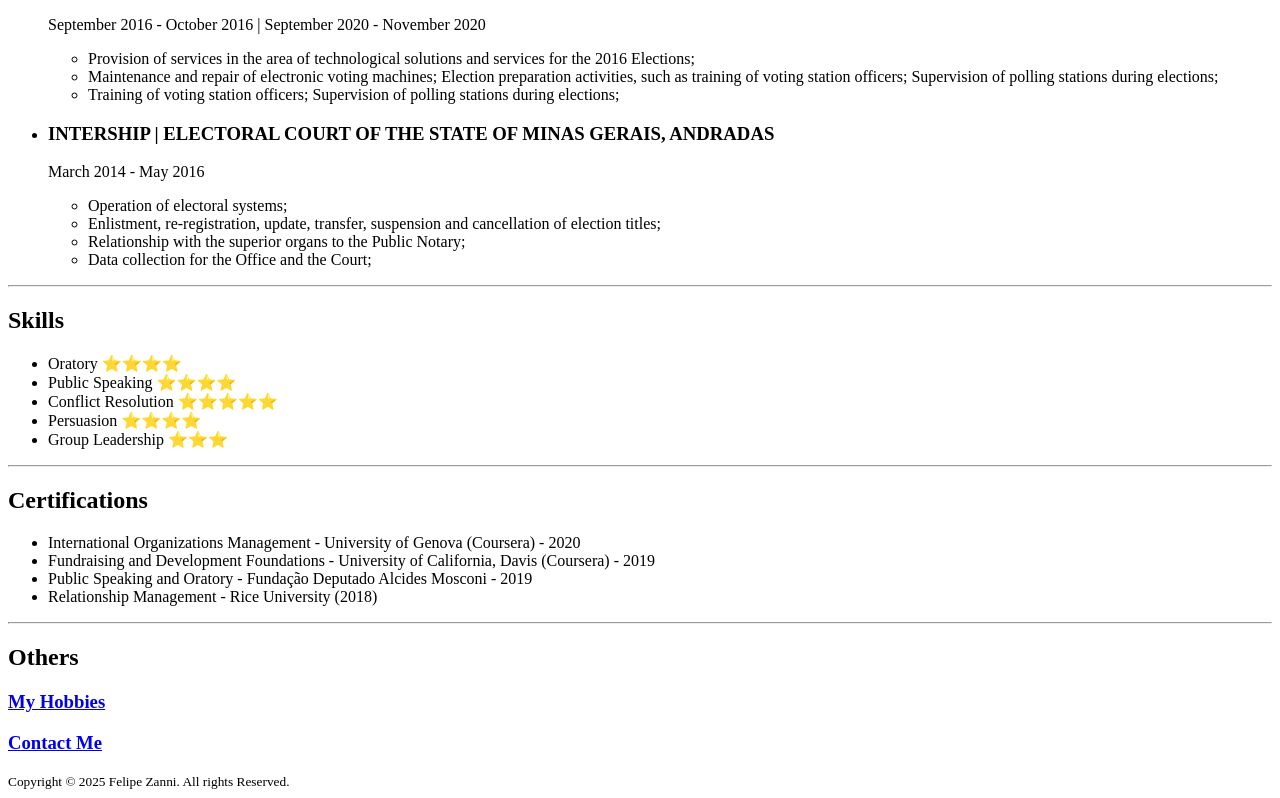
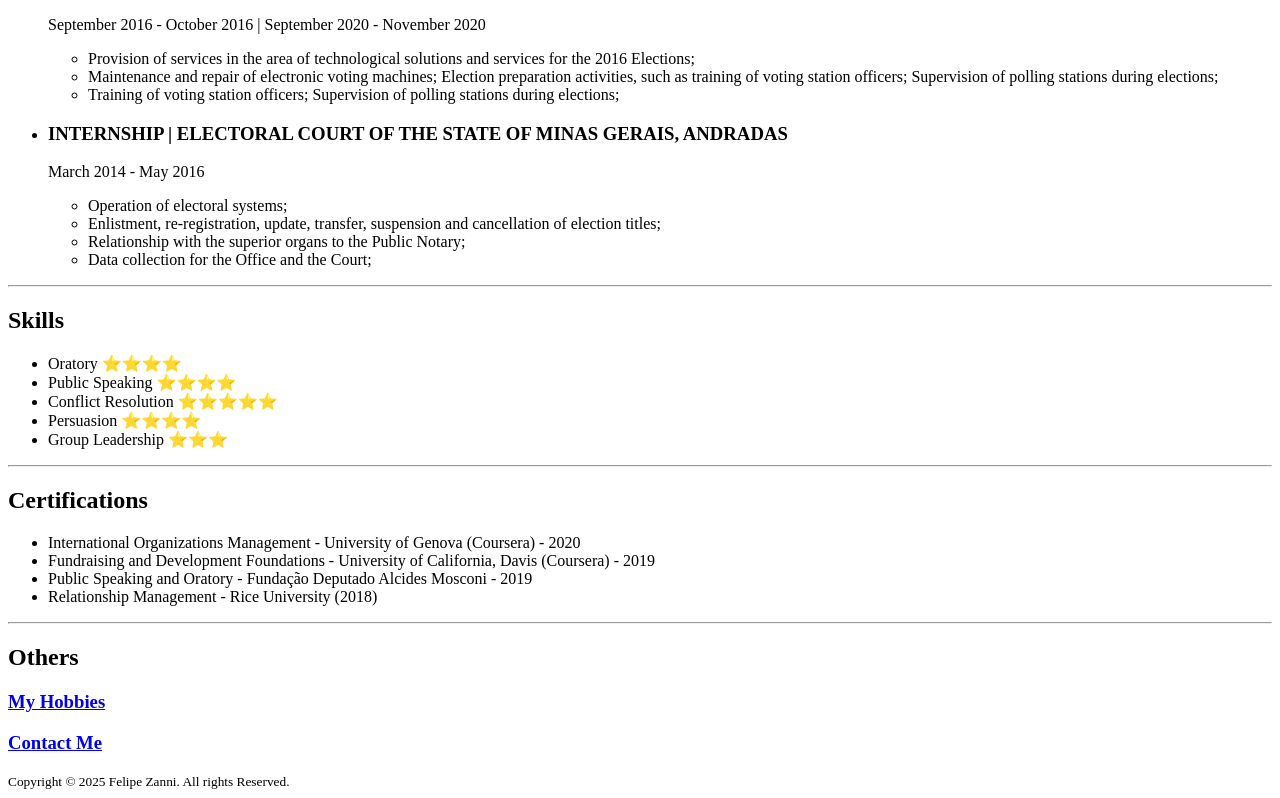
Before and after one commit to Zanni58/Capstone-Project-01, a plain HTML site: page index.html in a window 1280 px wide. Shown: the part 937-1735 px from the top of the page. Drawn offline with Linux system fonts and the light colour scheme.

Commit message:
Corrigindo a gramática no quarto item de Work Experience

```diff
--- a/index.html
+++ b/index.html
@@ -47,7 +47,7 @@
             </ul>
     </ul>
     <ul>
-        <li><h3>INTERSHIP | ELECTORAL COURT OF THE STATE OF MINAS GERAIS, ANDRADAS</h3></li>
+        <li><h3>INTERNSHIP | ELECTORAL COURT OF THE STATE OF MINAS GERAIS, ANDRADAS</h3></li>
         <p>March 2014 - May 2016</p>
             <ul>
                 <li>Operation of electoral systems;</li>
```
